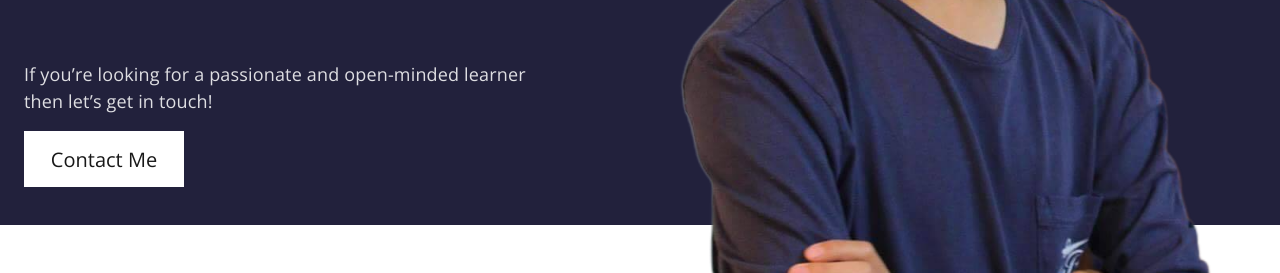
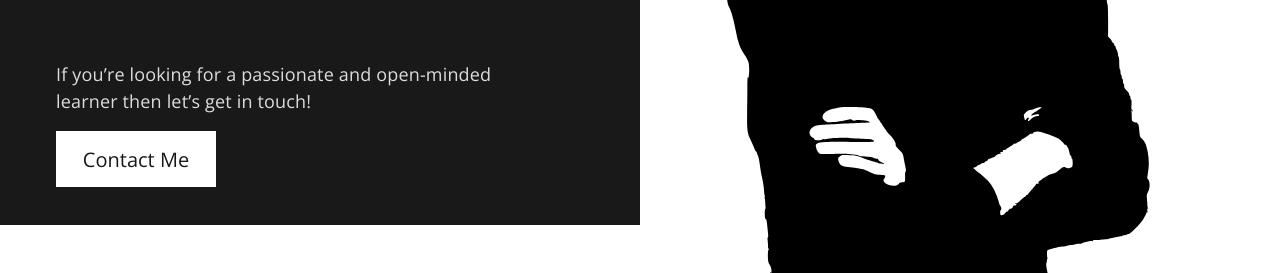
Before and after one commit to dphogit/blogfolio, a Gatsby site: page / in a window 1280 px wide. Shown: the part 527-800 px from the top of the page. Built offline with nearby package versions, Linux system fonts and the light colour scheme; Gatsby itself is replaced by a stand-in of ours.

Commit message:
changed design of home page to use svg

```diff
--- a/gatsby-config.js
+++ b/gatsby-config.js
@@ -11,5 +11,13 @@ module.exports = {
     `gatsby-plugin-image`,
     `gatsby-plugin-sharp`,
     `gatsby-transformer-sharp`,
+    {
+      resolve: "gatsby-plugin-react-svg",
+      options: {
+        rule: {
+          include: /assets/,
+        },
+      },
+    },
   ],
 }
--- a/package.json
+++ b/package.json
@@ -18,6 +18,7 @@
     "gatsby": "^3.12.1",
     "gatsby-plugin-image": "^1.12.0",
     "gatsby-plugin-material-ui": "^3.0.1",
+    "gatsby-plugin-react-svg": "^3.0.1",
     "gatsby-plugin-sharp": "^3.12.0",
     "gatsby-source-filesystem": "^3.12.0",
     "gatsby-transformer-sharp": "^3.12.0",
--- a/src/components/layout.js
+++ b/src/components/layout.js
@@ -6,7 +6,7 @@ import "../styles/index.css"
 
 const Layout = props => {
   return (
-    <Container maxWidth="lg">
+    <Container maxWidth="xl" style={{ marginLeft: "2.5vw", maxWidth: "95vw" }}>
       <Navigation />
       {props.children}
     </Container>
--- a/src/pages/index.js
+++ b/src/pages/index.js
@@ -1,21 +1,22 @@
 import React from "react"
-import { Grid, makeStyles, Typography } from "@material-ui/core"
+import { Grid, Grow, makeStyles, Slide, Typography } from "@material-ui/core"
 import { Link } from "gatsby"
-import { StaticImage } from "gatsby-plugin-image"
 
 import Layout from "../components/layout"
+import AvatarSVG from "../assets/avatar.svg"
 
 const useStyles = makeStyles(theme => ({
   background: {
     top: "13rem",
     height: "34rem",
-    width: "100vw",
+    width: "50vw",
     position: "absolute",
     zIndex: -1,
-    backgroundColor: "#22213C",
+    backgroundColor: "black",
+    opacity: 0.9,
   },
   introduction: {
-    marginTop: "7.5rem",
+    marginTop: "8rem",
   },
   name: {
     lineHeight: 1,
@@ -24,7 +25,6 @@ const useStyles = makeStyles(theme => ({
     color: "white",
   },
   description: {
-    marginTop: 0,
     width: "70%",
     lineHeight: "2rem",
     fontFamily: "Open Sans, sans-serif",
@@ -37,7 +37,7 @@ const useStyles = makeStyles(theme => ({
     fontSize: "1.125rem",
     lineHeight: "150%",
     color: "rgba(255, 255, 255, 0.85)",
-    marginTop: "4.5rem",
+    marginTop: "4rem",
     width: "85%",
   },
   contactButton: {
@@ -58,7 +58,7 @@ const useStyles = makeStyles(theme => ({
   },
   imageGridItem: {
     height: "95vh",
-    marginTop: "-2.5rem",
+    marginTop: "-1.5rem",
   },
 }))
 
@@ -66,7 +66,7 @@ const HomePage = () => {
   const classes = useStyles()
 
   return (
-    <div style={{ height: "100vh" }}>
+    <>
       <Layout>
         <Grid
           spacing={5}
@@ -92,13 +92,26 @@ const HomePage = () => {
               Contact Me
             </Link>
           </Grid>
-          <Grid item lg={6} className={classes.imageGridItem}>
-            <StaticImage src="../images/bg-remove-crop.png" alt="profile" />
-          </Grid>
+          <Grow in={true} timeout={{ appear: 0, enter: 2000, exit: 1000 }}>
+            <Grid
+              item
+              lg={6}
+              className={classes.imageGridItem}
+              style={{ paddingBottom: 0 }}
+            >
+              <AvatarSVG style={{ height: "100%", width: "100%" }} />
+            </Grid>
+          </Grow>
         </Grid>
       </Layout>
-      <div className={classes.background} />
-    </div>
+      <Slide
+        direction="right"
+        in={true}
+        timeout={{ appear: 0, enter: 1000, exit: 0 }}
+      >
+        <div className={classes.background} />
+      </Slide>
+    </>
   )
 }
 
```
Also changed, not shown: src/assets/avatar.svg (added), src/images/bg-remove-crop.png (deleted), 1 other file.
